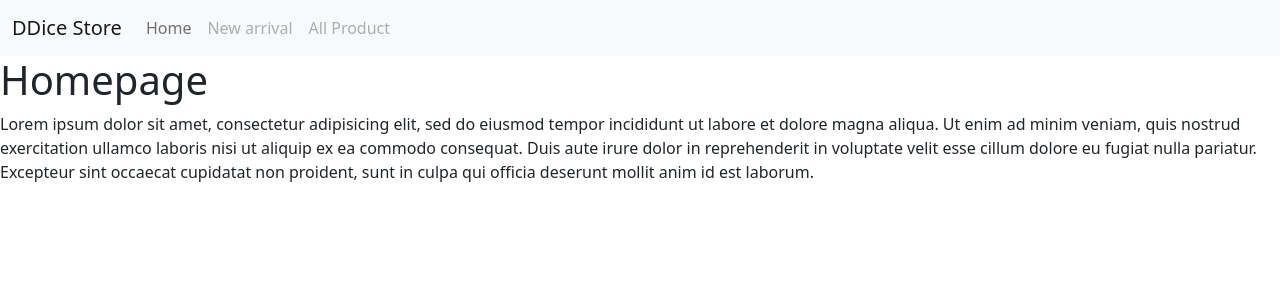
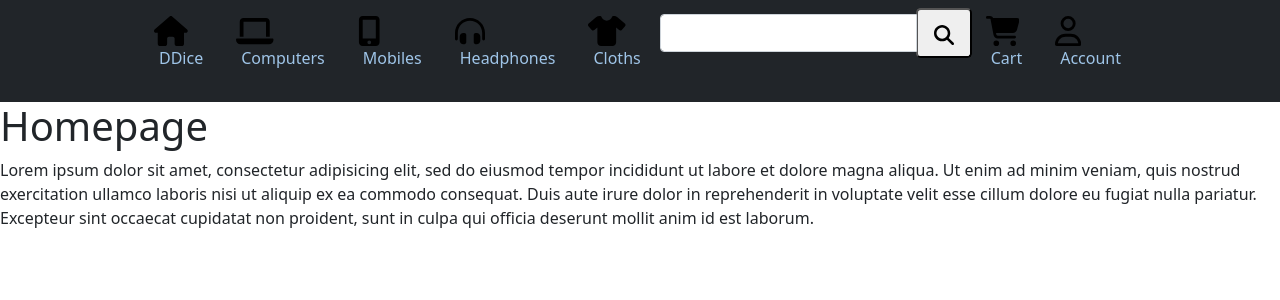
Before and after one commit to kritserv/django_online_store, a Django app: page / in a window 1280 px wide. Shown: the top 300 px of the page. Run offline with Django 4.2, Linux system fonts and the light colour scheme; some libraries are stand-ins or nearby versions.

Commit message:
add navbar to base

```diff
--- a/ddice_online_shop/settings.py
+++ b/ddice_online_shop/settings.py
@@ -17,6 +17,7 @@ import os
 BASE_DIR = os.path.dirname(os.path.dirname(os.path.abspath(__file__)))
 TEMPLATE_DIR = os.path.join(BASE_DIR,"templates")
 
+CSRF_TRUSTED_ORIGINS = ['http://0.0.0.0:8000','http://localhost:8000','https://0.0.0.0:8000','https://localhost:8000']
 
 # Quick-start development settings - unsuitable for production
 # See https://docs.djangoproject.com/en/4.2/howto/deployment/checklist/
--- a/static/css/main.css
+++ b/static/css/main.css
@@ -0,0 +1,34 @@
+.d-flex {
+  display: flex;
+}
+
+.flex-column {
+  flex-direction: column;
+}
+
+.align-items-center {
+      align-items: center;
+}
+
+li a svg {
+  font-size: 30px;
+}
+
+li a p {
+  text-align: right;
+  margin-right: 5px;
+  margin-left: 5px;
+  color: #9fc5e8;
+}
+
+input.form-control {
+  align-self: center;
+  width: 15em;
+  min-width: 200px;
+  max-width: 320px;
+}
+
+a.nav-link {
+  margin-left: 6px;
+  margin-right: 6px;
+}
--- a/templates/base.html
+++ b/templates/base.html
@@ -21,22 +21,41 @@
 	<title>DDICE store</title>
 </head>
 
-	<nav class="navbar navbar-expand-lg navbar-light bg-light">
-		<div class="container-fluid">
-			<a class="navbar-brand" href="#">DDice Store</a>
+	<nav class="navbar navbar-expand-lg navbar-dark bg-dark">
+		<div class="container-fluid d-flex flex-column align-items-center">
 			<button class="navbar-toggler" type="button" data-bs-toggle="collapse" data-bs-target="#navbarNav" aria-controls="navbarNav" aria-expanded="false" aria-label="Toggle navigation">
 				<span class="navbar-toggler-icon"></span>
 			</button>
 			<div class="collapse navbar-collapse" id="navbarNav">
 				<ul class="navbar-nav">
 					<li class="nav-item">
-						<a class="nav-link" aria-current="page" href="/">Home</a>
+						<a class="nav-link" aria-current="page" href="/"><svg xmlns="http://www.w3.org/2000/svg" height="1em" viewBox="0 0 576 512"><!--! Font Awesome Free 6.4.2 by @fontawesome - https://fontawesome.com License - https://fontawesome.com/license (Commercial License) Copyright 2023 Fonticons, Inc. --><path d="M575.8 255.5c0 18-15 32.1-32 32.1h-32l.7 160.2c0 2.7-.2 5.4-.5 8.1V472c0 22.1-17.9 40-40 40H456c-1.1 0-2.2 0-3.3-.1c-1.4 .1-2.8 .1-4.2 .1H416 392c-22.1 0-40-17.9-40-40V448 384c0-17.7-14.3-32-32-32H256c-17.7 0-32 14.3-32 32v64 24c0 22.1-17.9 40-40 40H160 128.1c-1.5 0-3-.1-4.5-.2c-1.2 .1-2.4 .2-3.6 .2H104c-22.1 0-40-17.9-40-40V360c0-.9 0-1.9 .1-2.8V287.6H32c-18 0-32-14-32-32.1c0-9 3-17 10-24L266.4 8c7-7 15-8 22-8s15 2 21 7L564.8 231.5c8 7 12 15 11 24z"/></svg><p>DDice</p></a>
 					</li>
 					<li class="nav-item">
-						<a class="nav-link disabled" href="#" tabindex="-1" aria-disabled="true">New arrival</a>
+						<a class="nav-link" href="#" tabindex="-1" aria-disabled="true"><svg xmlns="http://www.w3.org/2000/svg" height="1em" viewBox="0 0 640 512"><!--! Font Awesome Free 6.4.2 by @fontawesome - https://fontawesome.com License - https://fontawesome.com/license (Commercial License) Copyright 2023 Fonticons, Inc. --><path d="M128 32C92.7 32 64 60.7 64 96V352h64V96H512V352h64V96c0-35.3-28.7-64-64-64H128zM19.2 384C8.6 384 0 392.6 0 403.2C0 445.6 34.4 480 76.8 480H563.2c42.4 0 76.8-34.4 76.8-76.8c0-10.6-8.6-19.2-19.2-19.2H19.2z"/></svg><p>Computers</p></a>
 					</li>
 					<li class="nav-item">
-						<a class="nav-link disabled" href="#" tabindex="-1" aria-disabled="true">All Product</a>
+						<a class="nav-link" href="#" tabindex="-1" aria-disabled="true"><svg xmlns="http://www.w3.org/2000/svg" height="1em" viewBox="0 0 384 512"><!--! Font Awesome Free 6.4.2 by @fontawesome - https://fontawesome.com License - https://fontawesome.com/license (Commercial License) Copyright 2023 Fonticons, Inc. --><path d="M16 64C16 28.7 44.7 0 80 0H304c35.3 0 64 28.7 64 64V448c0 35.3-28.7 64-64 64H80c-35.3 0-64-28.7-64-64V64zM224 448a32 32 0 1 0 -64 0 32 32 0 1 0 64 0zM304 64H80V384H304V64z"/></svg><p>Mobiles</p></a>
+					</li>
+					<li class="nav-item">
+						<a class="nav-link" href="#" tabindex="-1" aria-disabled="true"><svg xmlns="http://www.w3.org/2000/svg" height="1em" viewBox="0 0 512 512"><!--! Font Awesome Free 6.4.2 by @fontawesome - https://fontawesome.com License - https://fontawesome.com/license (Commercial License) Copyright 2023 Fonticons, Inc. --><path d="M256 80C141.1 80 48 173.1 48 288V392c0 13.3-10.7 24-24 24s-24-10.7-24-24V288C0 146.6 114.6 32 256 32s256 114.6 256 256V392c0 13.3-10.7 24-24 24s-24-10.7-24-24V288c0-114.9-93.1-208-208-208zM80 352c0-35.3 28.7-64 64-64h16c17.7 0 32 14.3 32 32V448c0 17.7-14.3 32-32 32H144c-35.3 0-64-28.7-64-64V352zm288-64c35.3 0 64 28.7 64 64v64c0 35.3-28.7 64-64 64H352c-17.7 0-32-14.3-32-32V320c0-17.7 14.3-32 32-32h16z"/></svg><p>Headphones</p></a>
+					</li>
+					<li class="nav-item">
+						<a class="nav-link" href="#" tabindex="-1" aria-disabled="true"><svg xmlns="http://www.w3.org/2000/svg" height="1em" viewBox="0 0 640 512"><!--! Font Awesome Free 6.4.2 by @fontawesome - https://fontawesome.com License - https://fontawesome.com/license (Commercial License) Copyright 2023 Fonticons, Inc. --><path d="M211.8 0c7.8 0 14.3 5.7 16.7 13.2C240.8 51.9 277.1 80 320 80s79.2-28.1 91.5-66.8C413.9 5.7 420.4 0 428.2 0h12.6c22.5 0 44.2 7.9 61.5 22.3L628.5 127.4c6.6 5.5 10.7 13.5 11.4 22.1s-2.1 17.1-7.8 23.6l-56 64c-11.4 13.1-31.2 14.6-44.6 3.5L480 197.7V448c0 35.3-28.7 64-64 64H224c-35.3 0-64-28.7-64-64V197.7l-51.5 42.9c-13.3 11.1-33.1 9.6-44.6-3.5l-56-64c-5.7-6.5-8.5-15-7.8-23.6s4.8-16.6 11.4-22.1L137.7 22.3C155 7.9 176.7 0 199.2 0h12.6z"/></svg><p>Cloths</p></a>
+					</li>
+					<li class="nav-item">
+						<div class="input-group input-group-md mb-3">
+							<input type="text" class="form-control">
+							<div class="input-group-append">
+								<button class="btn-lg" type="button"><svg xmlns="http://www.w3.org/2000/svg" height="1em" viewBox="0 0 512 512"><!--! Font Awesome Free 6.4.2 by @fontawesome - https://fontawesome.com License - https://fontawesome.com/license (Commercial License) Copyright 2023 Fonticons, Inc. --><path d="M416 208c0 45.9-14.9 88.3-40 122.7L502.6 457.4c12.5 12.5 12.5 32.8 0 45.3s-32.8 12.5-45.3 0L330.7 376c-34.4 25.2-76.8 40-122.7 40C93.1 416 0 322.9 0 208S93.1 0 208 0S416 93.1 416 208zM208 352a144 144 0 1 0 0-288 144 144 0 1 0 0 288z"/></svg></button>
+							</div>
+						</div>
+					</li>
+					<li class="nav-item">
+						<a class="nav-link" href="#" tabindex="-1" aria-disabled="true"><svg xmlns="http://www.w3.org/2000/svg" height="1em" viewBox="0 0 576 512"><!--! Font Awesome Free 6.4.2 by @fontawesome - https://fontawesome.com License - https://fontawesome.com/license (Commercial License) Copyright 2023 Fonticons, Inc. --><path d="M0 24C0 10.7 10.7 0 24 0H69.5c22 0 41.5 12.8 50.6 32h411c26.3 0 45.5 25 38.6 50.4l-41 152.3c-8.5 31.4-37 53.3-69.5 53.3H170.7l5.4 28.5c2.2 11.3 12.1 19.5 23.6 19.5H488c13.3 0 24 10.7 24 24s-10.7 24-24 24H199.7c-34.6 0-64.3-24.6-70.7-58.5L77.4 54.5c-.7-3.8-4-6.5-7.9-6.5H24C10.7 48 0 37.3 0 24zM128 464a48 48 0 1 1 96 0 48 48 0 1 1 -96 0zm336-48a48 48 0 1 1 0 96 48 48 0 1 1 0-96z"/></svg><p>Cart</p></a>
+					</li>
+					<li class="nav-item">
+						<a class="nav-link" href="#" tabindex="-1" aria-disabled="true"><svg xmlns="http://www.w3.org/2000/svg" height="1em" viewBox="0 0 448 512"><!--! Font Awesome Free 6.4.2 by @fontawesome - https://fontawesome.com License - https://fontawesome.com/license (Commercial License) Copyright 2023 Fonticons, Inc. --><path d="M304 128a80 80 0 1 0 -160 0 80 80 0 1 0 160 0zM96 128a128 128 0 1 1 256 0A128 128 0 1 1 96 128zM49.3 464H398.7c-8.9-63.3-63.3-112-129-112H178.3c-65.7 0-120.1 48.7-129 112zM0 482.3C0 383.8 79.8 304 178.3 304h91.4C368.2 304 448 383.8 448 482.3c0 16.4-13.3 29.7-29.7 29.7H29.7C13.3 512 0 498.7 0 482.3z"/></svg><p>Account</p></a>
 					</li>
 			    </ul>
 			</div>
```
